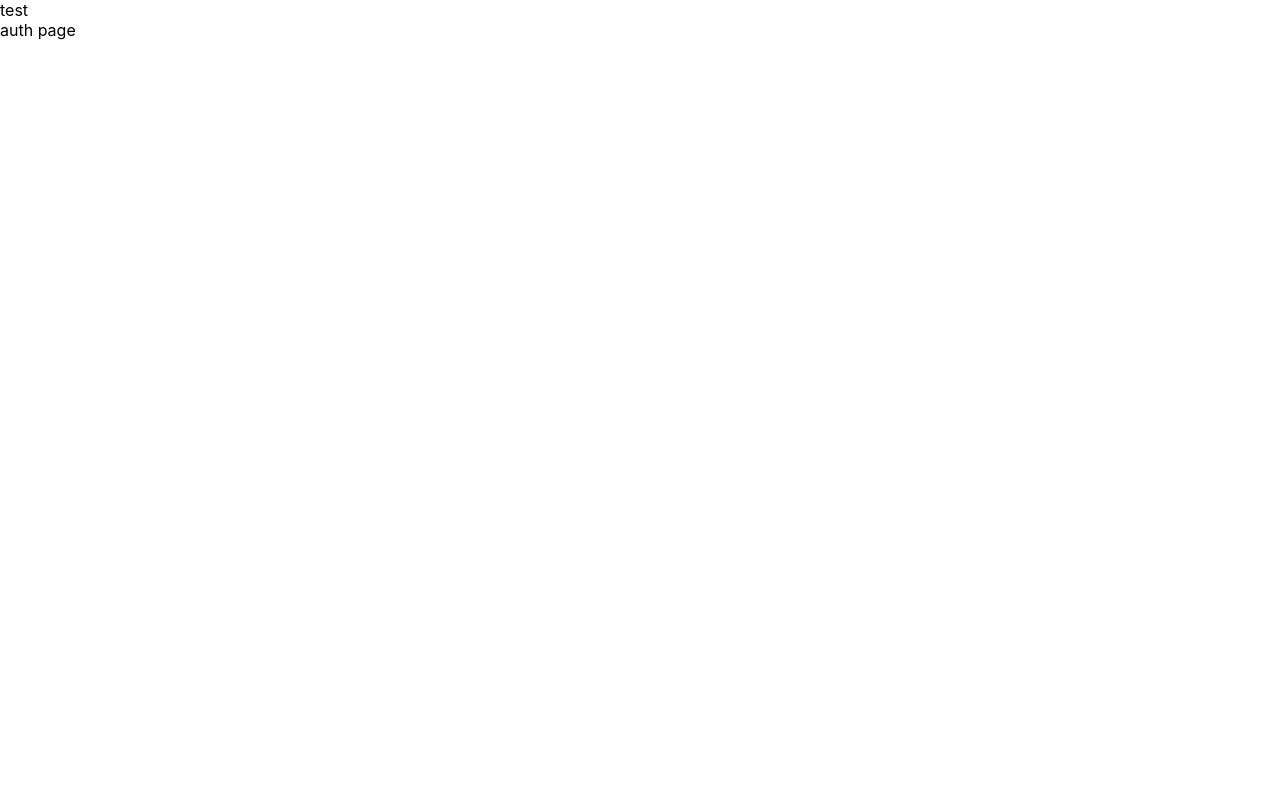
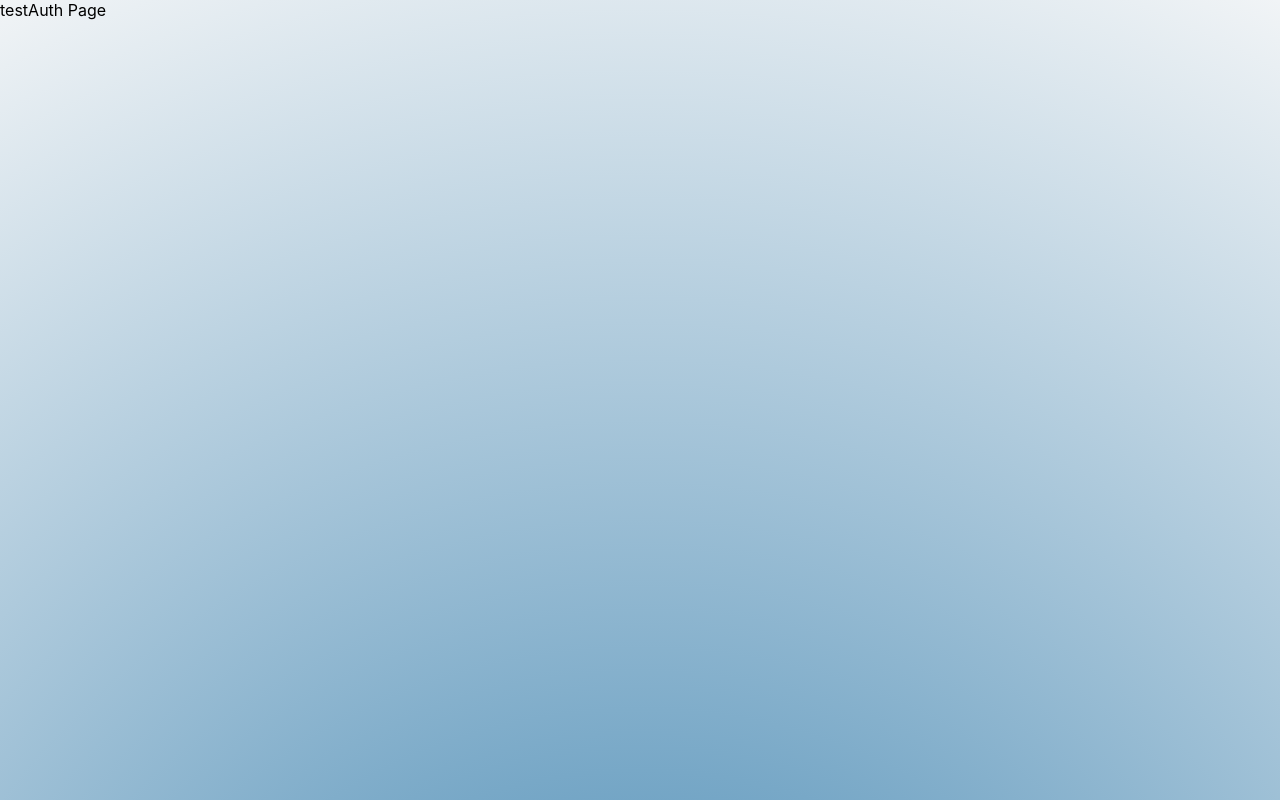
Before and after one commit to Maciej-Clanet/personalitywise, a React (Create React App) app: page / in a window 1280 px wide. Built offline with nearby package versions, Linux system fonts and the light colour scheme.

Commit message:
layouts, protected routes, bg gradient

```diff
--- a/src/App.css
+++ b/src/App.css
@@ -41,3 +41,9 @@
 .bold{
   font-weight: 800;
 }
+
+.App{
+  min-height: 100vh;
+  background: var(--bg-col); /* Fallback color */
+  background: radial-gradient(circle at 50% 160%, rgba(53,126,173,1) 0%, rgba(53,126,173,0) 100%), var(--bg-col);
+}
--- a/src/App.js
+++ b/src/App.js
@@ -3,7 +3,7 @@ import PageRouting from './Pages/PageRouting/PageRouting';
 
 function App() {
   return (
-    <div className="App">
+    <div className="App light-theme">
       test
       <PageRouting/>
     </div>
--- /dev/null
+++ b/src/Pages/AuthPage/AuthPage.js
@@ -0,0 +1,10 @@
+import "./AuthPage.css"
+
+export default function AuthPage(){
+
+    return(
+        <>
+            Auth Page
+        </>
+    )
+}
--- a/src/Pages/PageRouting/PageRouting.js
+++ b/src/Pages/PageRouting/PageRouting.js
@@ -1,12 +1,28 @@
-import {Routes, Route} from "react-router";
+import {Routes, Route, Navigate} from "react-router";
+import { useUser } from "../../Contexts/UserContext";
+
+import MainLayout from "../_Lauouts/MainLayout/MainLayout";
+import AuthPage from "../AuthPage/AuthPage";
 
 
 export default function PageRouting(){
 
+    const {user} = useUser();
+    console.log(user);
 
     return(
         <Routes>
-            <Route path="/" element={<div>auth page</div>}/>
+            {/* public route */}
+            <Route path="/" element={<AuthPage/>}/>
+
+            {/* protected routes */}
+            <Route element={<MainLayout/>}>
+                <Route path="home"
+                element={user ? <div>Home page</div> : <Navigate to="/" />}/>
+                <Route path="settings" element={user ?  <div>Settings page</div> : <Navigate to="/" />}/>
+                <Route path="billing" element={user ? <div>Billing page</div> : <Navigate to="/" />}/>
+                <Route path="security" element={user ? <div>Security page</div> : <Navigate to="/" />}/>
+            </Route>
         </Routes>
     )
 }
--- /dev/null
+++ b/src/Pages/_Lauouts/MainLayout/MainLayout.js
@@ -0,0 +1,17 @@
+import "./MainLayout.css"
+import { Outlet } from "react-router"
+
+export default function MainLayout(){
+
+    return(
+        <div class="main-layout">
+            <div>header will go here</div>
+            <div class="main-content-wrapper">
+                <div class="main-content">
+                    <Outlet/>
+                </div>
+            </div>
+        </div>
+    )
+
+}
```
Also changed, not shown: src/Pages/AuthPage/AuthPage.css (added), src/Pages/_Lauouts/MainLayout/MainLayout.css (added).
